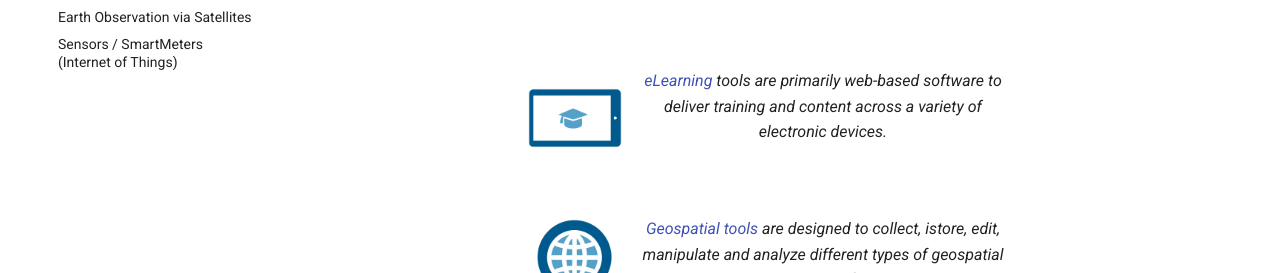
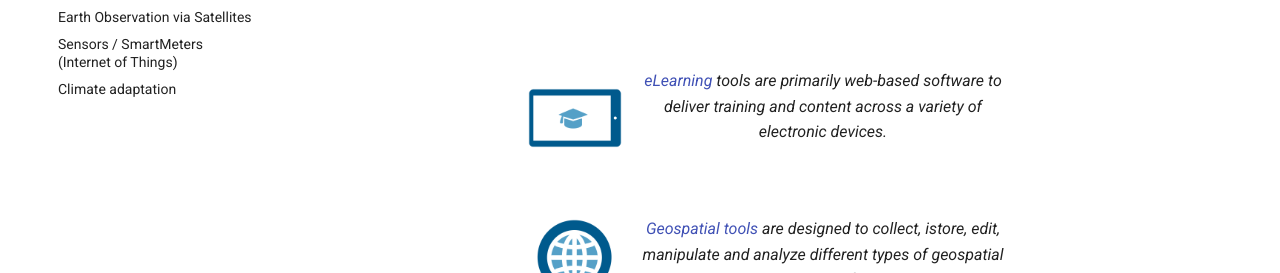
Before and after one commit to openkfw/d4dtools, an MkDocs documentation site: the page built from docs/index.md, in a window 1280 px wide and 900 px high, scrolled down 457 px. Shown: the part 604-877 px from the top of the window. Built offline with MkDocs 1.6.1 and Material for MkDocs 9.7.7, drawn with Linux system fonts in a browser that asks for light colours; comment, search, counter and statistics services are not loaded.

Commit message:
Update mkdocs.yml
Also add it to the mkdocs.yml

```diff
--- a/mkdocs.yml
+++ b/mkdocs.yml
@@ -30,6 +30,7 @@ nav:
     - "rmis.md"
     - "satellites.md"
     - "sensors.md"
+    - "climate-adaptation.md"
 
 
 markdown_extensions:
```
